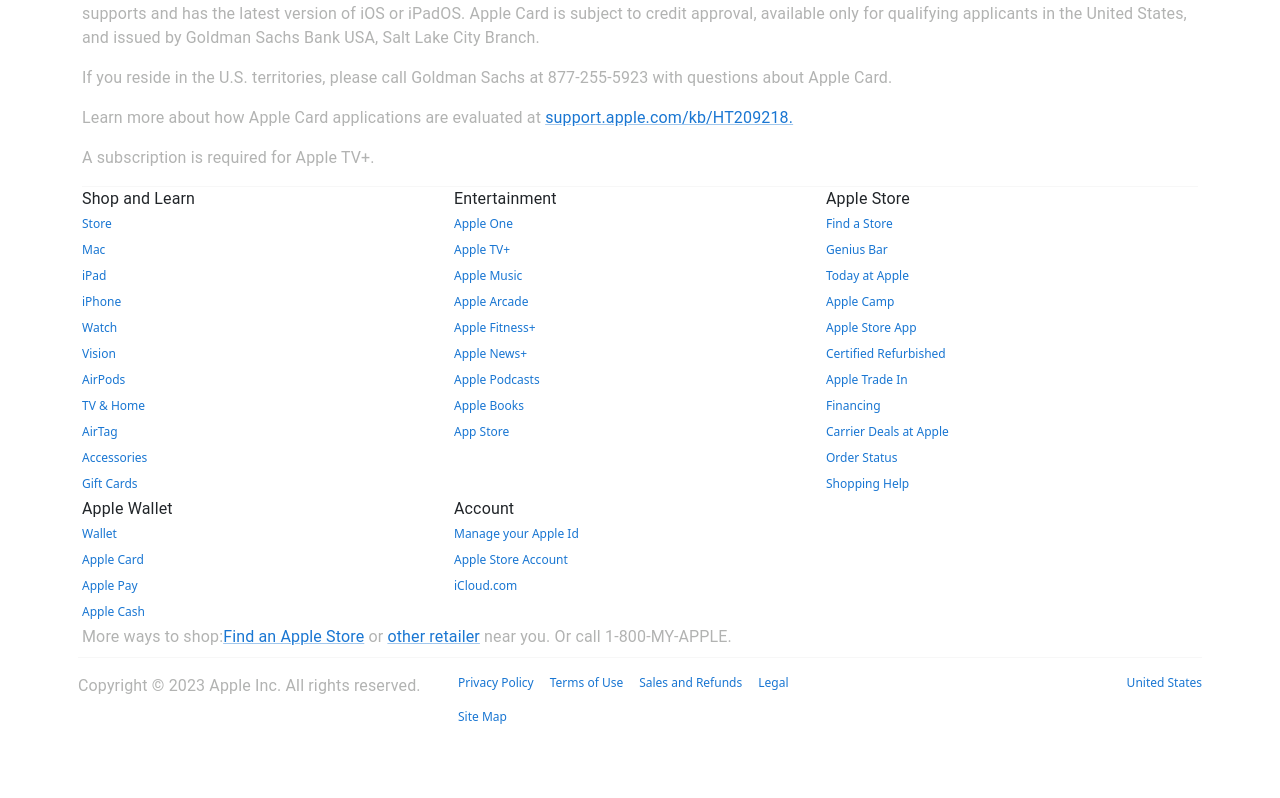
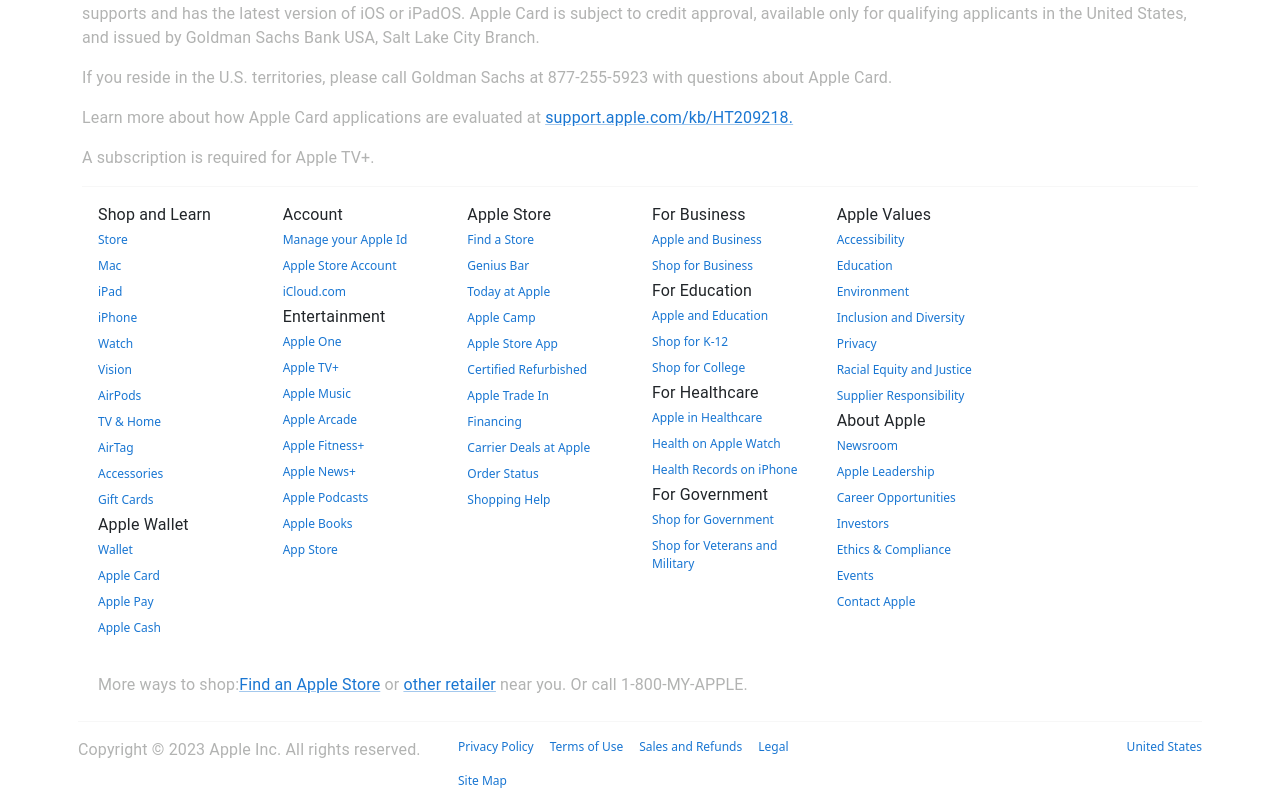
Before and after one commit to CrtlRodz/applewebclone, a React (Create React App) app: page / in a window 1280 px wide. Shown: the part 737-1535 px from the top of the page. Before the commit the page ends 1471 px from the top, so only its background shows below. Built offline with nearby package versions, Linux system fonts and the light colour scheme; a web font is replaced by a local one.

Commit message:
Footer refactored and completed

```diff
--- a/src/shared/Footer/Footer.tsx
+++ b/src/shared/Footer/Footer.tsx
@@ -1,83 +1,35 @@
+import React from 'react';
 import { Box, Divider, Grid, Link, List, ListItem, Typography } from '@mui/material';
-import "../../styles/footer.css"
-const Footer = () => {
-  const footerData = [
-    {
-      title: "Shop and Learn",
-      items: [
-        { name: "Store", link: "/store" },
-        { name: "Mac", link: "/mac" },
-        { name: "iPad", link: "/ipad" },
-        { name: "iPhone", link: "/iphone" },
-        { name: "Watch", link: "/watch" },
-        { name: "Vision", link: "/vision" },
-        { name: "AirPods", link: "/airpods" },
-        { name: "TV & Home", link: "/tv-home" },
-        { name: "AirTag", link: "/airtag" },
-        { name: "Accessories", link: "/accessories" },
-        { name: "Gift Cards", link: "/gift-cards" }
-      ]
-    },
-    {
-      title: "Entertainment",
-      items: [
-        { name: "Apple One", link: "/apple-one" },
-        { name: "Apple TV+", link: "/apple-tv-plus" },
-        { name: "Apple Music", link: "/apple-music" },
-        { name: "Apple Arcade", link: "/apple-arcade" },
-        { name: "Apple Fitness+", link: "/apple-fitness-plus" },
-        { name: "Apple News+", link: "/apple-news-plus" },
-        { name: "Apple Podcasts", link: "/apple-podcasts" },
-        { name: "Apple Books", link: "/apple-books" },
-        { name: "App Store", link: "/app-store" }
-      ]
-    },
-    {
-      title: "Apple Store",
-      items: [
-        { name: "Find a Store", link: "/find-a-store" },
-        { name: "Genius Bar", link: "/genius-bar" },
-        { name: "Today at Apple", link: "/today-at-apple" },
-        { name: "Apple Camp", link: "/apple-camp" },
-        { name: "Apple Store App", link: "/apple-store-app" },
-        { name: "Certified Refurbished", link: "/certified-refurbished" },
-        { name: "Apple Trade In", link: "/apple-trade-in" },
-        { name: "Financing", link: "/financing" },
-        { name: "Carrier Deals at Apple", link: "/carrier-deals" },
-        { name: "Order Status", link: "/order-status" },
-        { name: "Shopping Help", link: "/shopping-help" },
-      ]
-    },
+import "../../styles/footer.css";
+import { footerData } from './FooterData';
 
-    {
-      title: "Apple Wallet",
-      items: [
-        { name: "Wallet", link: "/wallet" },
-        { name: "Apple Card", link: "/apple-card" },
-        { name: "Apple Pay", link: "/apple-pay" },
-        { name: "Apple Cash", link: "/apple-cash" },
-      ]
-    },
+interface FooterColumnProps {
+  title: string;
+  items: { name: string; link: string }[];
+}
 
-    {
-      title: "Account",
-      items: [
-        { name: "Manage your Apple Id", link: "/wallet" },
-        { name: "Apple Store Account", link: "/apple-card" },
-        { name: "iCloud.com", link: "/apple-pay" },
-      ]
-    },
+const FooterColumn: React.FC<FooterColumnProps> = ({ title, items }) => (
+  <div className="grid-item">
+    <div className="section-wrapper">
+      <Typography>{title}</Typography>
+      {items.map((item, index) => (
+        <List key={index} style={{ padding: 0 }}>
+          <ListItem style={{ padding: '4px 0', margin: 0 }}>
+            <Link className='footer-links' underline='hover' href={item.link} style={{ margin: 0, padding: 0 }}>
+              {item.name}
+            </Link>
+          </ListItem>
+        </List>
+      ))}
+    </div>
+  </div>
+);
 
 
+const Footer = () => {
 
-
-
-
-
-  ];
   return (
     <div className="container">
-      {/* Paragrahs */}
       <Box>
         <Typography className='paragraph' paragraph>
           1. Trade-in values will vary based on the condition, year, and configuration of your eligible trade-in device. Not all devices are eligible for credit. You must be at least 18 years old to be eligible to trade in for credit or for an Apple Gift Card. Trade-in value may be applied toward qualifying new device purchase, or added to an Apple Gift Card. Actual value awarded is based on receipt of a qualifying device matching the description provided when estimate was made. Sales tax may be assessed on full value of a new device purchase. In-store trade-in requires presentation of a valid photo ID (local law may require saving this information). Offer may not be available in all stores, and may vary between in-store and online trade-in. Some stores may have additional requirements. Apple or its trade-in partners reserve the right to refuse or limit quantity of any trade-in transaction for any reason. More details are available from Apple’s trade-in partner for trade-in and recycling of eligible devices. Restrictions and limitations may apply.
@@ -98,36 +50,45 @@
           A subscription is required for Apple TV+.
         </Typography>
         <Divider orientation="horizontal" variant="fullWidth" />
-        <div className="grid-container">
-          {/* list  */}
-          {footerData.map((section, sectionIndex) => (
-  <div className="grid-item" key={sectionIndex}>
-    <div className="section-wrapper">
-      <Typography>{section.title}</Typography>
-      {section.items.map((item, index) => (
-        <List key={index} style={{ padding: 0 }}>
-          <ListItem style={{ padding: '4px 0', margin: 0 }}>
-            <Link className='footer-links' underline='hover' href={item.link} style={{ margin: 0, padding: 0 }}>
-              {item.name}
-            </Link>
-          </ListItem>
-        </List>
-      ))}
-    </div>
-  </div>
-))}
+      </Box>
 
-</div>
+  {/* Footer Columns */}
+ <Box sx={{p:2}}>
+ <Grid container spacing={3}>
+        {/* Footer Columns */}
+        <Grid item xs={12} sm={6} md={2}>
+          <FooterColumn title={footerData[0].title} items={footerData[0].items} />
+          <FooterColumn title={footerData[1].title} items={footerData[1].items} />
+        </Grid>
+        <Grid item xs={12} sm={6} md={2}>
+          <FooterColumn title={footerData[2].title} items={footerData[2].items} />
+          <FooterColumn title={footerData[3].title} items={footerData[3].items} />
+        </Grid>
+        <Grid item xs={12} sm={6} md={2}>
+          <FooterColumn title={footerData[4].title} items={footerData[4].items} />
+        </Grid>
+        <Grid item xs={12} sm={6} md={2}>
+          <FooterColumn title={footerData[7].title} items={footerData[7].items} />
+          <FooterColumn title={footerData[8].title} items={footerData[8].items} />
+          <FooterColumn title={footerData[9].title} items={footerData[9].items} />
+          <FooterColumn title={footerData[10].title} items={footerData[10].items} />
+        </Grid>
+        <Grid item xs={12} sm={6} md={2}>
+          <FooterColumn title={footerData[11].title} items={footerData[11].items} />
+          <FooterColumn title={footerData[12].title} items={footerData[12].items} />
+        </Grid>
+      </Grid>
+ </Box>
+      <Box sx={{p:2}}>
       <Typography className='paragraph'>
         More ways to shop:
         <Link>Find an Apple Store</Link><span>{" "}</span>or<span>{" "}</span><Link>other retailer</Link><span>{" "}</span>
         near you. Or call 1-800-MY-APPLE.
       </Typography>
       </Box>
-      {/* List of links and shortcuts */}
-      {/* Lower footer */}
+
       <div className="row align-items-start">
-      <Box sx={{p:1}}>
+        <Box sx={{ p: 1 }}>
           <Divider orientation="horizontal" variant="fullWidth" />
         </Box>
         <div className="col p-2">
@@ -139,7 +100,7 @@
         <div className="col p-2">
           <Grid container spacing={2}  >
             <Grid item >
-            <Link className='footer-links'  href="#" underline="hover">Privacy Policy</Link>
+              <Link className='footer-links' href="#" underline="hover">Privacy Policy</Link>
             </Grid>
 
             <Grid item>
@@ -168,7 +129,6 @@
             United States
           </Link>
         </div>
-
       </div>
     </div>
   );
--- /dev/null
+++ b/src/shared/Footer/FooterData.tsx
@@ -0,0 +1,139 @@
+export const footerData = [
+    {
+      title: "Shop and Learn",
+      items: [
+        { name: "Store", link: "/store" },
+        { name: "Mac", link: "/mac" },
+        { name: "iPad", link: "/ipad" },
+        { name: "iPhone", link: "/iphone" },
+        { name: "Watch", link: "/watch" },
+        { name: "Vision", link: "/vision" },
+        { name: "AirPods", link: "/airpods" },
+        { name: "TV & Home", link: "/tv-home" },
+        { name: "AirTag", link: "/airtag" },
+        { name: "Accessories", link: "/accessories" },
+        { name: "Gift Cards", link: "/gift-cards" }
+      ]
+    },
+    {
+        title: "Apple Wallet",
+        items: [
+          { name: "Wallet", link: "/wallet" },
+          { name: "Apple Card", link: "/apple-card" },
+          { name: "Apple Pay", link: "/apple-pay" },
+          { name: "Apple Cash", link: "/apple-cash" },
+        ]
+      },
+    {
+        title: "Account",
+        items: [
+          { name: "Manage your Apple Id", link: "/wallet" },
+          { name: "Apple Store Account", link: "/apple-card" },
+          { name: "iCloud.com", link: "/apple-pay" },
+        ]
+      },
+
+    {
+      title: "Entertainment",
+      items: [
+        { name: "Apple One", link: "/apple-one" },
+        { name: "Apple TV+", link: "/apple-tv-plus" },
+        { name: "Apple Music", link: "/apple-music" },
+        { name: "Apple Arcade", link: "/apple-arcade" },
+        { name: "Apple Fitness+", link: "/apple-fitness-plus" },
+        { name: "Apple News+", link: "/apple-news-plus" },
+        { name: "Apple Podcasts", link: "/apple-podcasts" },
+        { name: "Apple Books", link: "/apple-books" },
+        { name: "App Store", link: "/app-store" }
+      ]
+    },
+    {
+      title: "Apple Store",
+      items: [
+        { name: "Find a Store", link: "/find-a-store" },
+        { name: "Genius Bar", link: "/genius-bar" },
+        { name: "Today at Apple", link: "/today-at-apple" },
+        { name: "Apple Camp", link: "/apple-camp" },
+        { name: "Apple Store App", link: "/apple-store-app" },
+        { name: "Certified Refurbished", link: "/certified-refurbished" },
+        { name: "Apple Trade In", link: "/apple-trade-in" },
+        { name: "Financing", link: "/financing" },
+        { name: "Carrier Deals at Apple", link: "/carrier-deals" },
+        { name: "Order Status", link: "/order-status" },
+        { name: "Shopping Help", link: "/shopping-help" },
+      ]
+    },
+
+    {
+      title: "Apple Wallet",
+      items: [
+        { name: "Wallet", link: "/wallet" },
+        { name: "Apple Card", link: "/apple-card" },
+        { name: "Apple Pay", link: "/apple-pay" },
+        { name: "Apple Cash", link: "/apple-cash" },
+      ]
+    },
+
+    {
+      title: "Account",
+      items: [
+        { name: "Manage your Apple Id", link: "/wallet" },
+        { name: "Apple Store Account", link: "/apple-card" },
+        { name: "iCloud.com", link: "/apple-pay" },
+      ]
+    },
+    {
+        title: "For Business",
+        items: [
+          { name: "Apple and Business", link: "/business" },
+          { name: "Shop for Business", link: "/retail/business/" },
+        ],
+      },
+      {
+        title: "For Education",
+        items: [
+          { name: "Apple and Education", link: "/education/apple" },
+          { name: "Shop for K-12", link: "/retail/education/k-12" },
+          { name: "Shop for College", link: "/retail/education/college" },
+        ],
+      },
+      {
+        title: "For Healthcare",
+        items: [
+          { name: "Apple in Healthcare", link: "/healthcare/apple" },
+          { name: "Health on Apple Watch", link: "/healthcare/apple-watch" },
+          { name: "Health Records on iPhone", link: "/healthcare/iphone-records" },
+        ],
+      },
+      {
+        title: "For Government",
+        items: [
+          { name: "Shop for Government", link: "/retail/government" },
+          { name: "Shop for Veterans and Military", link: "/retail/government/military" },
+        ],
+      },
+      {
+        title: "Apple Values",
+        items: [
+          { name: "Accessibility", link: "/values/accessibility" },
+          { name: "Education", link: "/values/education" },
+          { name: "Environment", link: "/values/environment" },
+          { name: "Inclusion and Diversity", link: "/values/inclusion-diversity" },
+          { name: "Privacy", link: "/values/privacy" },
+          { name: "Racial Equity and Justice", link: "/values/racial-equity-justice" },
+          { name: "Supplier Responsibility", link: "/values/supplier-responsibility" },
+        ],
+      },
+      {
+        title: "About Apple",
+        items: [
+          { name: "Newsroom", link: "/about/newsroom" },
+          { name: "Apple Leadership", link: "/about/leadership" },
+          { name: "Career Opportunities", link: "/about/careers" },
+          { name: "Investors", link: "/about/investors" },
+          { name: "Ethics & Compliance", link: "/about/ethics-compliance" },
+          { name: "Events", link: "/about/events" },
+          { name: "Contact Apple", link: "/about/contact" },
+        ],
+      },
+  ];
--- a/src/styles/footer.css
+++ b/src/styles/footer.css
@@ -8,17 +8,3 @@
     font-size: 12px;
     color: #b2b3b2;
 }
-
-.grid-container {
-    display: grid;
-    grid-template-columns: repeat(3, 1fr);
-}
-
-.grid-item {
-    margin-top: 0;
-    width: 100%;
-}
-
-.section-wrapper {
-    width: 100%;
-}
```
Lines whose indentation alone changed are shown as unchanged.
